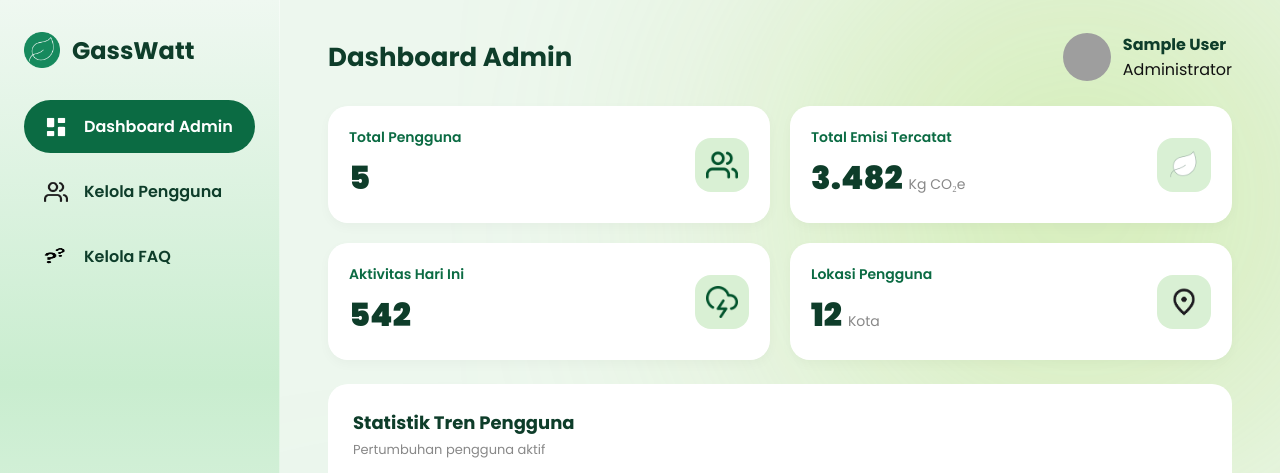
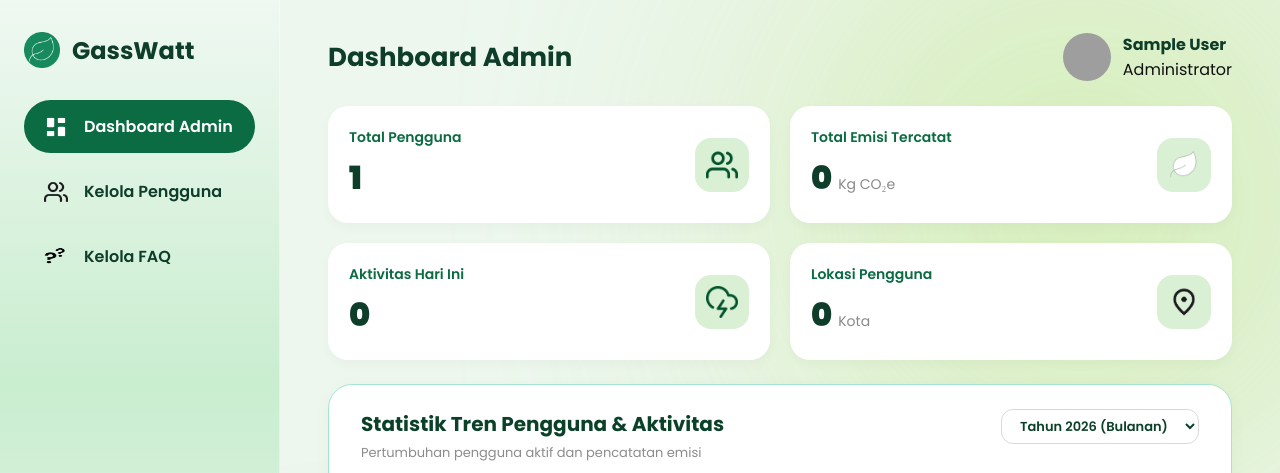
Before and after one commit to PBP-E-Kelompok-04/GassWatt, a Django app: page /admin-portal/ in a window 1280 px wide. Shown: the top 473 px of the page. Run offline with Django 5.2, Linux system fonts and the light colour scheme; the visitor is signed in with stand-in values (Sample User, id 1); data comes from the database, SQL or seed files in the repository; data that the repository does not hold is empty; grey boxes are pictures that could not be loaded.

Commit message:
feat: memperbaiki halaman dashboard admin dan menambahkan line chart dan donut chart.

```diff
--- a/main/views.py
+++ b/main/views.py
@@ -1,13 +1,16 @@
 from datetime import datetime, timedelta
-import math
+import math, json
 
 from django.contrib.auth.decorators import login_required
 from django.db import IntegrityError, transaction
-from django.db.models import Sum
+from django.db.models import Sum, Count
 from django.http import JsonResponse
 from django.shortcuts import get_object_or_404, render, redirect
 from django.views.decorators.http import require_POST
 from django.utils import timezone
+from django.contrib.auth.models import User
+from django.db.models.functions import ExtractMonth
+
 
 from django.contrib import messages
 
@@ -585,20 +588,87 @@ def show_about(request):
     return render(request, "main-templates/about.html", context)
 
 
+@login_required
+@require_GET
+def admin_dashboard(request):
 
-def admin_dashboard(request):
+    today_local = timezone.localtime(timezone.now()).date()
+    current_year = today_local.year
+
+    # 1. Total pengguna yang terdaftar
+    total_users = User.objects.count()
+
+    # 2. Total Emisi Tercatat
+    emisi_listrik = ElectricitySurvey.objects.aggregate(total=Sum('daily_emission_co2'))['total'] or 0
+    emisi_transport = TransportationSurvey.objects.aggregate(total=Sum('daily_emission_co2'))['total'] or 0
+    emisi_reusable = ReusableItemSurvey.objects.aggregate(total=Sum('daily_emission_co2'))['total'] or 0
+
+    total_emisi = round(float(emisi_listrik) + float(emisi_transport) + float(emisi_reusable), 2)
+
+    # Total aktivitas
+    today_transport = TransportationSurvey.objects.filter(created_at__date=today_local).count()
+    today_listrik = ElectricitySurvey.objects.filter(created_at__date=today_local).count()
+    today_reusable = ReusableItemSurvey.objects.filter(created_at__date=today_local).count()
+    today_lokasi = SavedLocation.objects.filter(created_at__date=today_local).count()
+
+    total_aktivitas_today = today_transport + today_listrik + today_reusable + today_lokasi
+
+    # 4. Total lokasi/Kota pengguna
+    total_lokasi = SavedLocation.objects.count()
+
+    # DATA BULANAN
+    months_labels = ['Jan', 'Feb', 'Mar', 'Apr', 'Mei', 'Jun', 'Jul', 'Agu', 'Sep', 'Okt', 'Nov', 'Des']
+    monthly_users = []
+
+    # Akumulasi pengguna terdatar hingga akhir bulan masing-masing
+    for month in range(1, 13):
+        user_count = User.objects.filter(
+            date_joined__year__lte=current_year,
+            date_joined__month__lte=month
+        ).count()
+        monthly_users.append(user_count)
+
+    # --- 2. DATA HARIAN (7 Hari Terakhir) ---
+    days_map = {0: 'Sen', 1: 'Sel', 2: 'Rab', 3: 'Kam', 4: 'Jum', 5: 'Sab', 6: 'Min'}
+    daily_labels = []
+    daily_activities = []
+
+    for i in range(6, -1, -1):
+        target_date = today_local - timedelta(days=i)
+        daily_labels.append(f"{days_map[target_date.weekday()]} ({target_date.day})")
+
+        act_count = (
+            TransportationSurvey.objects.filter(created_at__date=target_date).count() +
+            ElectricitySurvey.objects.filter(created_at__date=target_date).count() +
+            ReusableItemSurvey.objects.filter(created_at__date=target_date).count() +
+            SavedLocation.objects.filter(created_at__date=target_date).count()
+        )
+        daily_activities.append(act_count)
+
     context = {
         "admin_name": (
                     request.user.get_full_name() or request.user.username
                     if request.user.is_authenticated
                     else "Administrator"
                 ),
-        'total_pengguna' : 5,
-        'total_emisi' : '3.482',
-        'aktivitas_hari_ini' : 542,
-        'total_kota' : 12,
+        'total_users' : total_users,
+        'total_emisi' : total_emisi,
+        'total_aktivitas_today' : total_aktivitas_today,
+        'total_lokasi' : total_lokasi,
+        # Data untuk chart
+        'emisi_listrik': emisi_listrik,
+        'emisi_transport' : emisi_transport,
+        'emisi_reusable' : emisi_reusable,
+
+        # Data JSON
+        'monthly_labels_json': json.dumps(months_labels),
+        'monthly_users_json': json.dumps(monthly_users),
+        'daily_labels_json': json.dumps(daily_labels),
+        'daily_activities_json': json.dumps(daily_activities),
     }
+
     return render(request, "admin-templates/admin-dashboard.html", context)
+
 
 def kelola_pengguna(request):
     return render(request, "admin-templates/kelola-pengguna.html")
--- a/static/css/admin-portal.css
+++ b/static/css/admin-portal.css
@@ -105,6 +105,72 @@
 }
 
 /* Seksi Grafik & Chart */
+.user-trend-card {
+    background-color: #ffffff;      /* Mengisi background warna putih */
+    border: 1.5px solid #a3e6cd;    /* Border hijau lembut */
+    border-radius: 24px;            /* Sudut melengkung */
+    padding: 24px 32px;
+    width: 100%;
+    box-shadow: 0 4px 20px rgba(0, 0, 0, 0.03);
+    box-sizing: border-box;
+    margin-bottom: 24px;
+}
+
+.trend-header {
+    display: flex;
+    justify-content: space-between;
+    align-items: flex-start;
+    margin-bottom: 20px;
+}
+
+.trend-title {
+    font-size: 20px;
+    font-weight: 700;
+    color: #0b4128;
+    margin: 0;
+}
+
+.trend-subtitle {
+    font-size: 13px;
+    color: #8c8c8c;
+    margin-top: 4px;
+}
+
+.trend-filter-select {
+    background-color: #ffffff;
+    border: 1px solid #d9d9d9;
+    border-radius: 12px;
+    padding: 6px 14px;
+    font-size: 13px;
+    color: #0b4128;
+    font-weight: 600;
+    outline: none;
+    cursor: pointer;
+}
+
+.trend-chart-container {
+    position: relative;
+    width: 100%;
+    height: 280px;
+}
+
+.trend-filter-select {
+    background-color: #ffffff;
+    border: 1px solid #d9d9d9;
+    border-radius: 12px;
+    padding: 6px 14px;
+    font-size: 13px;
+    color: #0b4128;
+    font-weight: 600;
+    outline: none;
+    cursor: pointer;
+    transition: all 0.2s ease;
+}
+
+.trend-filter-select:hover {
+    border-color: #16895d;
+}
+
 .admin-analytics-grid {
     display: flex;
     flex-direction: column;
--- /dev/null
+++ b/static/js/admin-dashboard.js
@@ -0,0 +1,154 @@
+document.addEventListener("DOMContentLoaded", function () {
+    // ==========================================
+    // 1. LINE CHART (Statistik Tren Pengguna)
+    // ==========================================
+
+    const trendCanvas = document.getElementById('userTrendChart');
+    const filterSelect = document.getElementById('trendFilterSelect');
+
+    if (!trendCanvas || !filterSelect) return;
+
+    // Parsing data dari dataset HTML
+    const monthlyLabels = JSON.parse(trendCanvas.dataset.monthlyLabels || '[]');
+    const monthlyUsers = JSON.parse(trendCanvas.dataset.monthlyUsers || '[]');
+    const dailyLabels = JSON.parse(trendCanvas.dataset.dailyLabels || '[]');
+    const dailyActivities = JSON.parse(trendCanvas.dataset.dailyActivities || '[]');
+
+    const ctx = trendCanvas.getContext('2d');
+
+    // Gradient Hijau Transparan
+    const gradient = ctx.createLinearGradient(0, 0, 0, 280);
+    gradient.addColorStop(0, 'rgba(0, 168, 45, 0.25)');
+    gradient.addColorStop(1, 'rgba(0, 168, 45, 0.0)');
+
+    let chartInstance = null;
+
+    function renderTrendChart(mode) {
+        const isMonthly = mode === 'monthly';
+        const labels = isMonthly ? monthlyLabels : dailyLabels;
+        const dataValues = isMonthly ? monthlyUsers : dailyActivities;
+        const datasetLabel = isMonthly ? 'Pengguna Aktif' : 'Aktivitas Harian';
+
+        if (chartInstance) {
+            chartInstance.destroy();
+        }
+
+        chartInstance = new Chart(ctx, {
+            type: 'line',
+            data: {
+                labels: labels,
+                datasets: [{
+                    label: datasetLabel,
+                    data: dataValues,
+                    borderColor: '#00a82d',
+                    backgroundColor: gradient,
+                    borderWidth: 3,
+                    fill: true,
+                    tension: 0.35,
+                    pointRadius: 4,
+                    pointBackgroundColor: '#00a82d',
+                    pointBorderColor: '#ffffff',
+                    pointBorderWidth: 2
+                }]
+            },
+            options: {
+                responsive: true,
+                maintainAspectRatio: false,
+                plugins: {
+                    legend: { display: false },
+                    tooltip: {
+                        callbacks: {
+                            label: function(context) {
+                                return ` ${context.dataset.label}: ${context.raw}`;
+                            }
+                        }
+                    }
+                },
+                scales: {
+                    x: {
+                        grid: { display: false },
+                        ticks: { color: '#8c8c8c' }
+                    },
+                    y: {
+                        beginAtZero: true,
+                        grid: { color: '#f0f0f0' },
+                        ticks: { precision: 0, color: '#8c8c8c' }
+                    }
+                }
+            }
+        });
+    }
+
+    // Render Awal Mode Bulanan
+    renderTrendChart('monthly');
+
+    // Event Listener Perubahan Filter
+    filterSelect.addEventListener('change', function () {
+        renderTrendChart(this.value);
+    });
+});
+
+
+
+
+// ==========================================
+// 2. DONUT CHART (Kategori Emisi Terbesar)
+// ==========================================
+document.addEventListener("DOMContentLoaded", function () {
+
+    const canvas = document.getElementById('emisiCategoryChart');
+    if (!canvas) return;
+
+    // Bersihkan string dan ubah ke float
+    const parseValue = (val) => {
+        if (!val) return 0;
+        const cleaned = val.toString().replace(',', '.');
+        return parseFloat(cleaned) || 0;
+    };
+
+    const dataListrik = parseValue(canvas.dataset.listrik);
+    const dataTransport = parseValue(canvas.dataset.transport);
+    const dataReusable = parseValue(canvas.dataset.reusable);
+
+    const total = dataListrik + dataTransport + dataReusable;
+
+    // Jika total emisi ada (>0), pakai data asli. Jika benar-benar 0, pakai abu-abu
+    const chartData = total > 0 ? [dataListrik, dataTransport, dataReusable] : [1, 0, 0];
+    const chartColors = total > 0
+        ? ['#00a82d', '#0085d3', '#ffb319']
+        : ['#e2e8f0', '#e2e8f0', '#e2e8f0'];
+
+    const ctx = canvas.getContext('2d');
+
+    new Chart(ctx, {
+        type: 'doughnut',
+        data: {
+            labels: ['Perangkat Listrik', 'Transportasi', 'Barang Reusable'],
+            datasets: [{
+                data: chartData,
+                backgroundColor: chartColors,
+                borderWidth: total > 0 ? 2 : 0,
+                borderColor: '#ffffff',
+                hoverOffset: 4
+            }]
+        },
+        options: {
+            responsive: true,
+            maintainAspectRatio: true,
+            cutout: '68%',
+            plugins: {
+                legend: {
+                    display: false
+                },
+                tooltip: {
+                    enabled: total > 0,
+                    callbacks: {
+                        label: function(context) {
+                            return ` ${context.label}: ${context.raw} kg CO₂e`;
+                        }
+                    }
+                }
+            }
+        }
+    });
+});
--- a/templates/admin-templates/admin-dashboard.html
+++ b/templates/admin-templates/admin-dashboard.html
@@ -25,6 +25,8 @@
             font-family: 'Poppins' !important;
         }
     </style>
+
+    <script src="https://cdn.jsdelivr.net/npm/chart.js"></script>
 </head>
 <body>
     <div class="dashboard-container">
@@ -83,7 +85,7 @@
                 <div class="admin-card">
                     <div class="card-info">
                         <span class="card-title">Total Pengguna</span>
-                        <span class="card-value">{{ total_pengguna|default:"5" }}</span>
+                        <span class="card-value">{{ total_users|default:"0" }}</span>
                     </div>
                     <div class="card-icon">
                         <img src="{% static 'img/users.png' %}" alt="Users">
@@ -95,7 +97,7 @@
                     <div class="card-info">
                         <span class="card-title">Total Emisi Tercatat</span>
                         <div class="value-unit">
-                            <span class="card-value">{{ total_emisi|default:"3.482" }}</span>
+                            <span class="card-value">{{ total_emisi|default:"0" }}</span>
                             <span class="card-unit">Kg CO₂e</span>
                         </div>
                     </div>
@@ -108,7 +110,7 @@
                 <div class="admin-card">
                     <div class="card-info">
                         <span class="card-title">Aktivitas Hari Ini</span>
-                        <span class="card-value">{{ aktivitas_hari_ini|default:"542" }}</span>
+                        <span class="card-value">{{ total_aktivitas_today|default:"0" }}</span>
                     </div>
                     <div class="card-icon">
                         <img src="{% static 'img/cloud_lightning.png' %}" alt="Aktivitas">
@@ -120,7 +122,7 @@
                     <div class="card-info">
                         <span class="card-title">Lokasi Pengguna</span>
                         <div class="value-unit">
-                            <span class="card-value">{{ total_kota|default:"12" }}</span>
+                            <span class="card-value">{{ total_lokasi|default:"0" }}</span>
                             <span class="card-unit">Kota</span>
                         </div>
                     </div>
@@ -133,28 +135,66 @@
             <!-- STATISTIK & KATEGORI EMISI -->
             <section class="admin-analytics-grid">
                 <!-- Grafik Tren -->
-                <div class="admin-chart-card">
-                    <h3>Statistik Tren Pengguna</h3>
-                    <p class="subtitle">Pertumbuhan pengguna aktif</p>
-                    <div class="chart-box">
-                        <img src="{% static 'img/177267.svg' %}" alt="Grafik Tren">
+                <div class="user-trend-card">
+                    <div class="trend-header">
+                        <div>
+                            <h3 class="trend-title">Statistik Tren Pengguna & Aktivitas</h3>
+                            <p class="trend-subtitle">Pertumbuhan pengguna aktif dan pencatatan emisi</p>
+                        </div>
+
+                        <!-- Filter Dropdown Mode-->
+                        <select id="trendFilterSelect" class="trend-filter-select">
+                            <option value="monthly" selected>Tahun 2026 (Bulanan)</option>
+                            <option value="daily">7 Hari Terakhir</option>
+                        </select>
+                    </div>
+
+                    <div class="trend-chart-container">
+                        <canvas id="userTrendChart"
+                                data-monthly-labels='{{ monthly_labels_json|safe }}'
+                                data-monthly-users='{{ monthly_users_json|safe }}'
+                                data-daily-labels='{{ daily_labels_json|safe }}'
+                                data-daily-activities='{{ daily_activities_json|safe }}'>
+                        </canvas>
                     </div>
                 </div>
 
-                <!-- Donut Chart Emisi -->
-                <div class="admin-chart-card">
-                    <h3>Kategori Emisi Terbesar</h3>
-                    <div class="chart-box">
-                        <img src="{% static 'img/178276.svg' %}" alt="Emisi Chart" style="width: 170px;">
+            <!-- Card Kategori Emisi Terbesar -->
+            <div class="chart-card">
+                <h3 class="chart-title">Kategori Emisi Terbesar</h3>
+
+                <div class="chart-container">
+                    <canvas id="emisiCategoryChart"
+                            data-listrik="{{ emisi_listrik|floatformat:2|default:'0' }}"
+                            data-transport="{{ emisi_transport|floatformat:2|default:'0' }}"
+                            data-reusable="{{ emisi_reusable|floatformat:2|default:'0' }}">
+                    </canvas>
+                </div>
+
+                <div class="chart-legend">
+                    <div class="legend">
+                        <span class="color-dot electricity"></span>
+                        <span>Perangkat Listrik</span>
                     </div>
-                    <div class="chart-legend">
-                        <div class="legend"><span class="color-dot electricity"></span> Perangkat Listrik</div>
-                        <div class="legend"><span class="color-dot transport"></span> Transportasi</div>
-                        <div class="legend"><span class="color-dot reusable"></span> Barang Reusable</div>
+                    <div class="legend">
+                        <span class="color-dot transport"></span>
+                        <span>Transportasi</span>
+                    </div>
+                    <div class="legend">
+                        <span class="color-dot reusable"></span>
+                        <span>Barang Reusable</span>
                     </div>
                 </div>
+            </div>
+
+
             </section>
         </main>
     </div>
+
+    <script src="https://cdn.jsdelivr.net/npm/chart.js"></script>
+    <script src="{% static 'js/admin-dashboard.js' %}"></script>
+
+
 </body>
 </html>
```
Also changed, not shown: other parts of static/css/admin-portal.css (+40 -9 lines).
